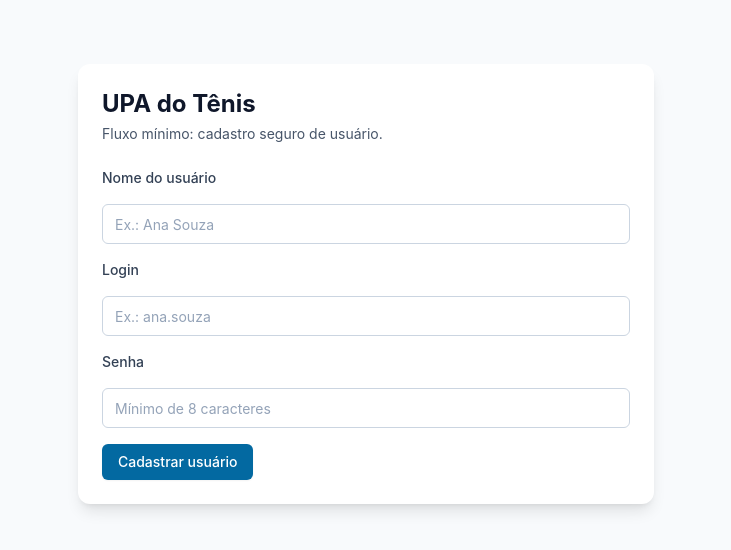
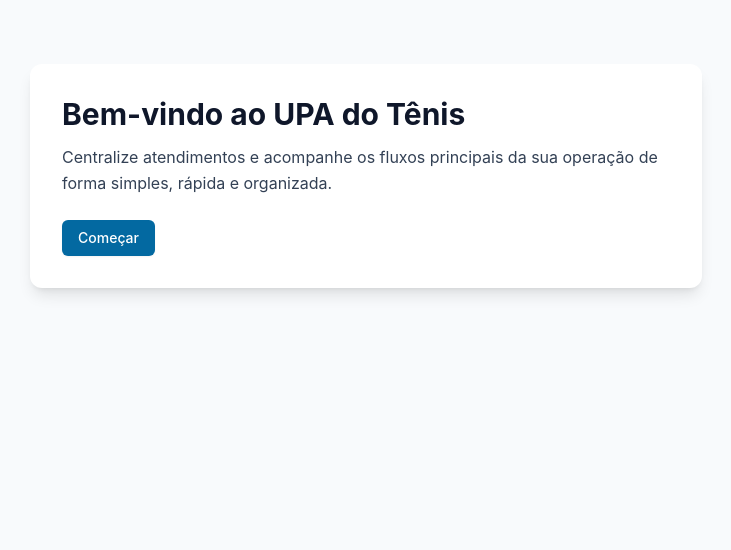
Before and after one commit to BrunoMNoronha/upa-do-tenis-app, a React (Vite) app: page / in a window 1280 px wide. Shown: the top 550 px of the page, without its empty margins (274-1005 px from the left). Built offline with nearby package versions, Linux system fonts and the light colour scheme; the HTML template or start-up script is replaced by a standard one.

Commit message:
feat: cria tela inicial de boas-vindas no App

```diff
--- a/src/App.tsx
+++ b/src/App.tsx
@@ -1,113 +1,17 @@
-import { FormEvent, useState } from "react";
-import { invoke } from "@tauri-apps/api/tauri";
 import { Button } from "@/components/ui/button";
-import { Input } from "@/components/ui/input";
-
-type CadastroOk = {
-  mensagem: string;
-  id: number;
-};
 
 export default function App() {
-  const [nome, setNome] = useState("");
-  const [login, setLogin] = useState("");
-  const [senha, setSenha] = useState("");
-  const [carregando, setCarregando] = useState(false);
-  const [sucesso, setSucesso] = useState<string | null>(null);
-  const [erro, setErro] = useState<string | null>(null);
+  return (
+    <main className="mx-auto mt-16 w-full max-w-2xl rounded-xl bg-card p-8 shadow-lg">
+      <h1 className="text-3xl font-bold text-slate-900">Bem-vindo ao UPA do Tênis</h1>
+      <p className="mt-3 text-base leading-relaxed text-slate-700">
+        Centralize atendimentos e acompanhe os fluxos principais da sua operação de forma simples,
+        rápida e organizada.
+      </p>
 
-  async function onSubmit(evento: FormEvent<HTMLFormElement>) {
-    evento.preventDefault();
-
-    if (nome.trim().length < 3) {
-      setSucesso(null);
-      setErro("Informe um nome com ao menos 3 caracteres.");
-      return;
-    }
-
-    if (login.trim().length < 4) {
-      setSucesso(null);
-      setErro("Informe um login com ao menos 4 caracteres.");
-      return;
-    }
-
-    if (senha.length < 8) {
-      setSucesso(null);
-      setErro("Informe uma senha com ao menos 8 caracteres.");
-      return;
-    }
-
-    try {
-      setCarregando(true);
-      setErro(null);
-      setSucesso(null);
-
-      const resposta = await invoke<CadastroOk>("cadastrar_usuario", {
-        nome,
-        login,
-        senha
-      });
-
-      setSucesso(`${resposta.mensagem} ID: ${resposta.id}`);
-      setNome("");
-      setLogin("");
-      setSenha("");
-    } catch {
-      setErro("Não foi possível cadastrar agora. Tente novamente em instantes.");
-    } finally {
-      setCarregando(false);
-    }
-  }
-
-  return (
-    <main className="mx-auto mt-16 w-full max-w-xl rounded-xl bg-card p-6 shadow-lg">
-      <h1 className="text-2xl font-bold text-slate-900">UPA do Tênis</h1>
-      <p className="mt-1 text-sm text-slate-600">Fluxo mínimo: cadastro seguro de usuário.</p>
-
-      <form className="mt-6 space-y-4" onSubmit={onSubmit}>
-        <label className="block text-sm font-medium text-slate-700" htmlFor="nome">
-          Nome do usuário
-        </label>
-        <Input
-          id="nome"
-          value={nome}
-          maxLength={80}
-          onChange={(evento) => setNome(evento.target.value)}
-          placeholder="Ex.: Ana Souza"
-        />
-
-        <label className="block text-sm font-medium text-slate-700" htmlFor="login">
-          Login
-        </label>
-        <Input
-          id="login"
-          value={login}
-          maxLength={32}
-          onChange={(evento) => setLogin(evento.target.value)}
-          placeholder="Ex.: ana.souza"
-        />
-
-        <label className="block text-sm font-medium text-slate-700" htmlFor="senha">
-          Senha
-        </label>
-        <Input
-          id="senha"
-          type="password"
-          value={senha}
-          maxLength={64}
-          onChange={(evento) => setSenha(evento.target.value)}
-          placeholder="Mínimo de 8 caracteres"
-        />
-
-        <Button disabled={carregando} type="submit">
-          {carregando ? "Salvando..." : "Cadastrar usuário"}
-        </Button>
-      </form>
-
-      {sucesso && (
-        <p className="mt-4 rounded-md bg-emerald-50 p-3 text-sm text-emerald-700">{sucesso}</p>
-      )}
-      {erro && <p className="mt-4 rounded-md bg-red-50 p-3 text-sm text-red-700">{erro}</p>}
+      <Button className="mt-6" type="button">
+        Começar
+      </Button>
     </main>
   );
 }
```
